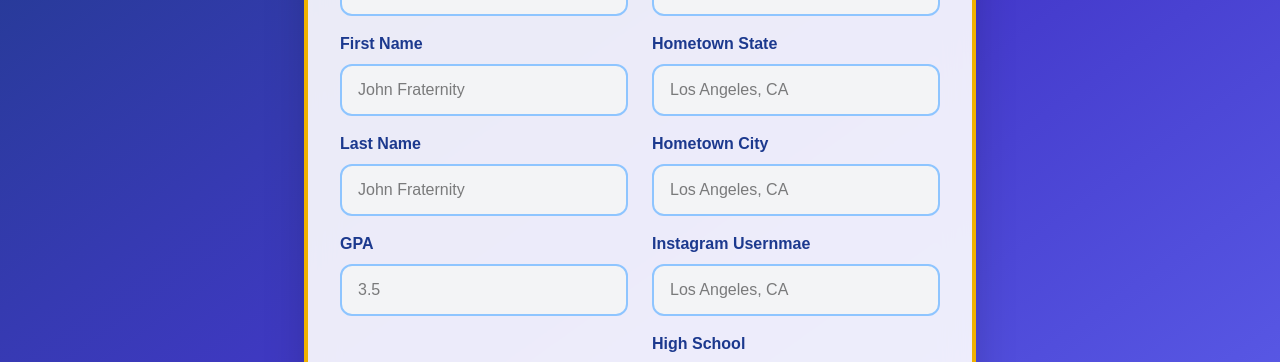
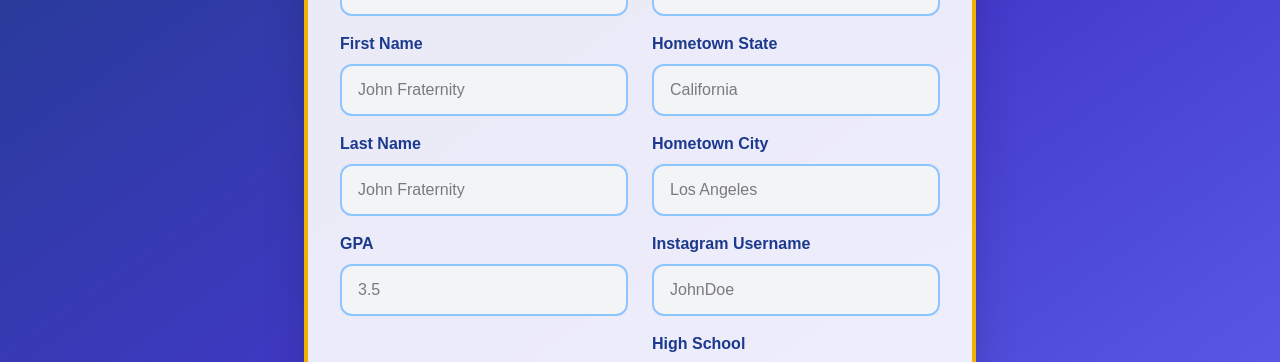
Before and after one commit to vesaun/Hermes, a Next.js app in the folder hermes_project/: page /signup in a window 1280 px wide. Shown: the part 240-602 px from the top of the page. Built offline with nearby package versions, Linux system fonts and the light colour scheme.

Commit message:
registration connection

```diff
--- a/hermes_project/app/components/Nav.jsx
+++ b/hermes_project/app/components/Nav.jsx
@@ -35,7 +35,7 @@ export default function Navbar() {
             // If the user is NOT logged in, show both Register and Log In buttons
             <div className="flex space-x-4">
               <button
-                onClick={() => signIn("google", { callbackUrl: "/" })}
+                onClick={() => signIn("google", { callbackUrl: "/signup" })}
                 className="bg-white text-blue-900 px-4 py-2 rounded-lg hover:bg-gray-200 cursor-pointer"
               >
                 Register
--- a/hermes_project/app/signup/page.jsx
+++ b/hermes_project/app/signup/page.jsx
@@ -169,7 +169,7 @@ export default function SignUp() {
                                     className={`text-black w-full px-4 py-3 bg-gray-100 rounded-xl border-2 ${errors.hometown_state ? 'border-red-500' : 'border-blue-300'} focus:ring-2 focus:ring-blue-500`}
                                     type="text"
                                     name="hometown_state"
-                                    placeholder="Los Angeles, CA"
+                                    placeholder="California"
                                     onChange={handleChange}
                                 />
                                 {errors.hometown_state && <p className="text-red-500 text-sm mt-1">{errors.hometown_state}</p>}
@@ -181,19 +181,19 @@ export default function SignUp() {
                                     className={`text-black w-full px-4 py-3 bg-gray-100 rounded-xl border-2 ${errors.hometown_city ? 'border-red-500' : 'border-blue-300'} focus:ring-2 focus:ring-blue-500`}
                                     type="text"
                                     name="hometown_city"
-                                    placeholder="Los Angeles, CA"
+                                    placeholder="Los Angeles"
                                     onChange={handleChange}
                                 />
                                 {errors.hometown_city && <p className="text-red-500 text-sm mt-1">{errors.hometown_city}</p>}
                             </div>
 
                             <div>
-                                <label className="block text-blue-900 font-semibold mb-2">Instagram Usernmae</label>
+                                <label className="block text-blue-900 font-semibold mb-2">Instagram Username</label>
                                 <input
                                     className={`text-black w-full px-4 py-3 bg-gray-100 rounded-xl border-2 ${errors.instagram_handle ? 'border-red-500' : 'border-blue-300'} focus:ring-2 focus:ring-blue-500`}
                                     type="text"
                                     name="instagram_handle"
-                                    placeholder="Los Angeles, CA"
+                                    placeholder="JohnDoe"
                                     onChange={handleChange}
                                 />
                                 {errors.instagram_handle && <p className="text-red-500 text-sm mt-1">{errors.instagram_handle}</p>}
```
